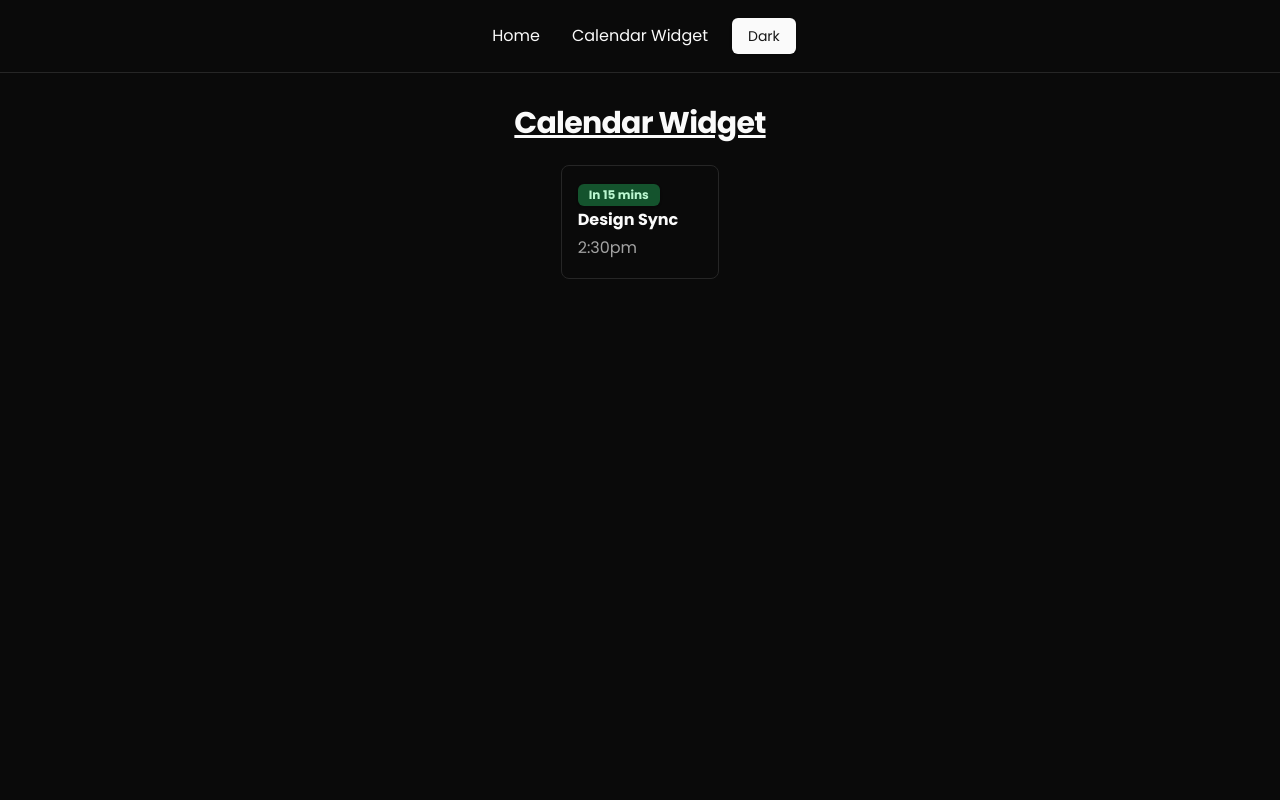
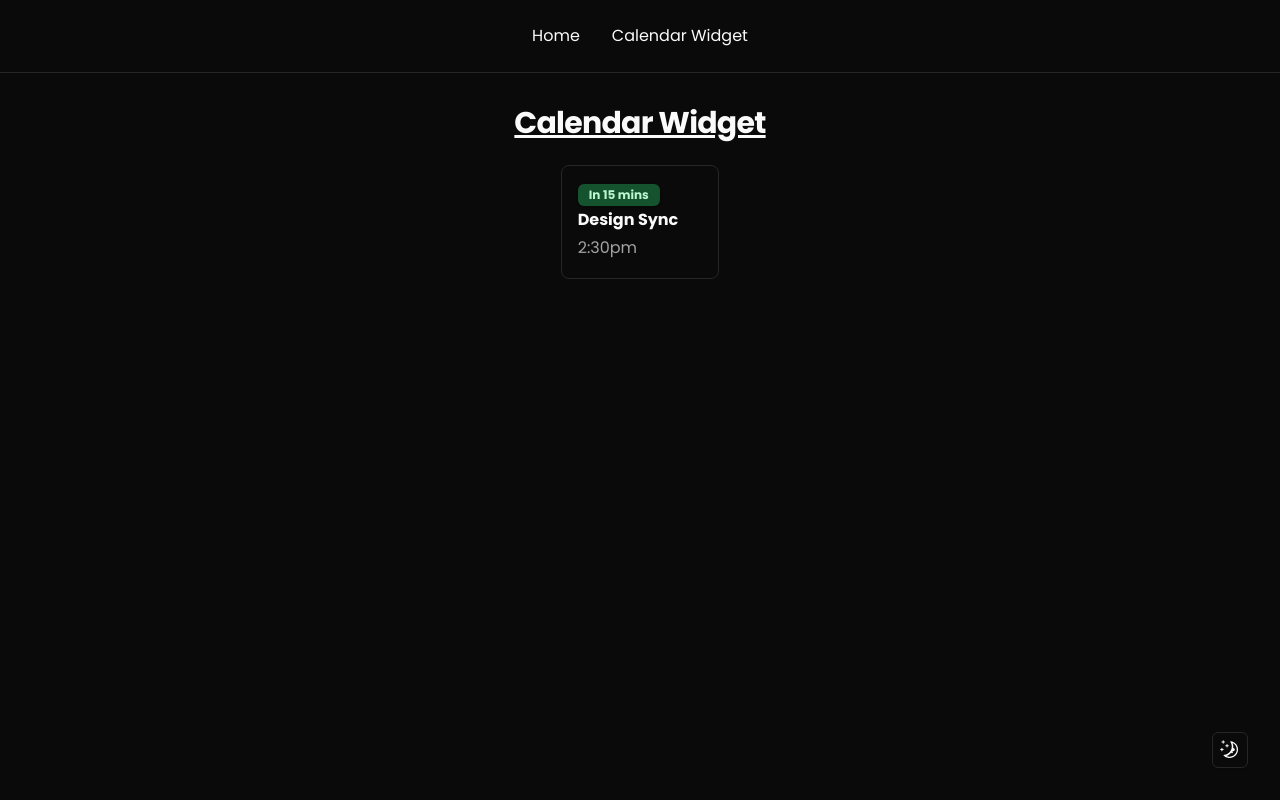
Before and after one commit to RohanJacob23/framer-motion-journey, a Next.js app: page /calendar-widget in a window 1280 px wide. Built offline with nearby package versions, Linux system fonts and the light colour scheme.

Commit message:
Added theme switch toggle theme

```diff
--- a/src/app/globals.css
+++ b/src/app/globals.css
@@ -98,44 +98,6 @@
     -webkit-tap-highlight-color: transparent !important;
   }
   body {
-    @apply bg-background text-foreground;
-  }
-
-  .wrapper {
-    display: grid;
-    height: 100vh;
-    width: 100vw;
-    place-items: center;
-    background: #0d0d0d;
-    color: #000;
-  }
-
-  .element {
-    background: white;
-    border-radius: 16px;
-    width: 320px;
-    display: flex;
-    flex-direction: column;
-    gap: 8px;
-    overflow: hidden;
-  }
-
-  .inner {
-    padding: 13px 16px;
-  }
-
-  .element h1 {
-    font-weight: 600;
-  }
-
-  .element p {
-    color: #63635d;
-  }
-
-  .button {
-    background: white;
-    padding: 8px 16px;
-    border-radius: 8px;
-    font-size: 14px;
+    @apply relative bg-background text-foreground;
   }
 }
--- a/src/app/layout.tsx
+++ b/src/app/layout.tsx
@@ -4,6 +4,7 @@ import "./globals.css";
 import { cn } from "@/lib/utils";
 import { ThemeProvider } from "@/components/theme-provider";
 import Nav from "@/components/Nav";
+import ThemeSwitch from "@/components/ThemeSwitch";
 
 const fontSans = Poppins({
   subsets: ["latin"],
@@ -38,6 +39,7 @@ export default function RootLayout({
         <ThemeProvider attribute="class" defaultTheme="dark" enableSystem>
           <Nav />
           {children}
+          <ThemeSwitch />
         </ThemeProvider>
       </body>
     </html>
--- a/src/components/Nav.tsx
+++ b/src/components/Nav.tsx
@@ -3,8 +3,6 @@
 import Link from "next/link";
 import { AnimatePresence, motion } from "framer-motion";
 import { useState } from "react";
-import { Button } from "./ui/button";
-import { useTheme } from "next-themes";
 
 export default function Nav() {
   const links = [
@@ -12,7 +10,6 @@ export default function Nav() {
     { label: "Calendar Widget", href: "/calendar-widget" },
   ];
   const [activeTab, setActiveTab] = useState("");
-  const { theme, setTheme } = useTheme();
   return (
     <nav
       className="flex items-center justify-center gap-4 p-2 md:p-4 border-b"
@@ -42,10 +39,6 @@ export default function Nav() {
           </AnimatePresence>
         </Link>
       ))}
-      <Button onClick={() => setTheme(theme === "light" ? "dark" : "light")}>
-        <span className="dark:hidden">Light</span>
-        <span className="hidden dark:inline">Dark</span>
-      </Button>
     </nav>
   );
 }
--- /dev/null
+++ b/src/components/ThemeSwitch.tsx
@@ -0,0 +1,21 @@
+"use client";
+
+import { useTheme } from "next-themes";
+import React from "react";
+import { Button } from "./ui/button";
+import { MoonIcon, SunIcon } from "@radix-ui/react-icons";
+
+export default function ThemeSwitch() {
+  const { theme, setTheme } = useTheme();
+  return (
+    <Button
+      className="absolute right-8 bottom-8"
+      variant="outline"
+      onClick={() => setTheme(theme === "light" ? "dark" : "light")}
+      size="icon"
+    >
+      <SunIcon className="h-[1.2rem] w-[1.2rem] rotate-0 scale-100 transition-all dark:-rotate-90 dark:scale-0" />
+      <MoonIcon className="absolute h-[1.2rem] w-[1.2rem] rotate-90 scale-0 transition-all dark:rotate-0 dark:scale-100" />
+    </Button>
+  );
+}
```
